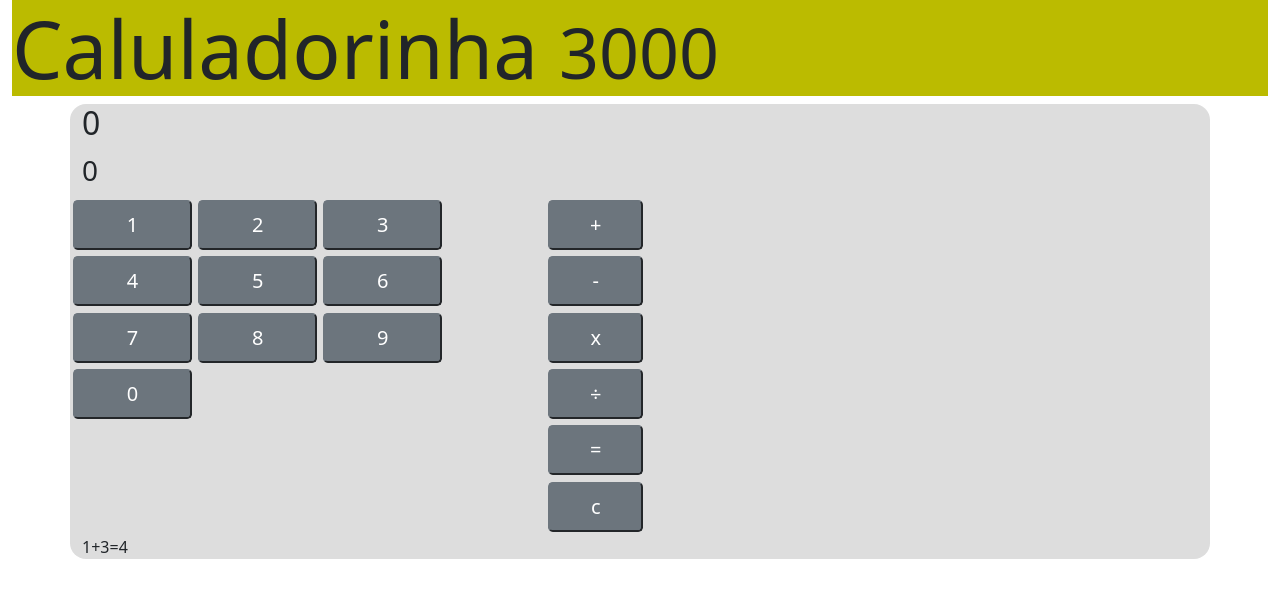
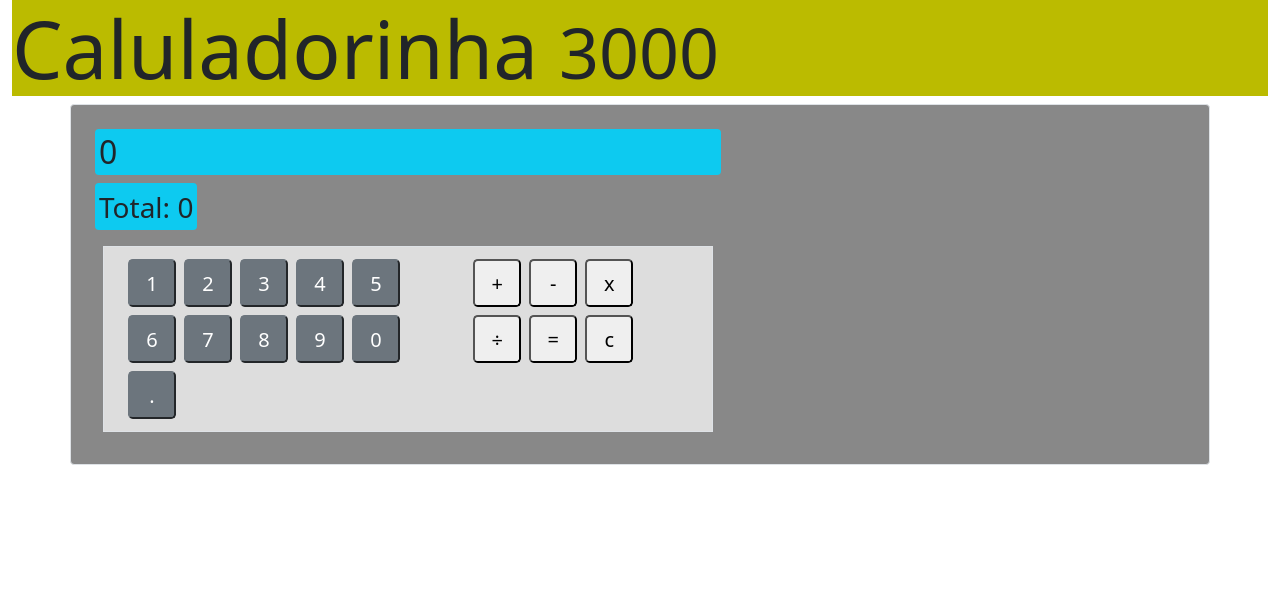
Before and after one commit to EricConceicao/estudos-react, a React (Vite) app in the folder calculadora/: page / in a window 1280 px wide. Shown: the top 598 px of the page. Built offline with nearby package versions, Linux system fonts and the light colour scheme.

Commit message:
implementing styles and list with results

```diff
--- a/calculadora/index.html
+++ b/calculadora/index.html
@@ -11,13 +11,28 @@
     integrity="sha384-EVSTQN3/azprG1Anm3QDgpJLIm9Nao0Yz1ztcQTwFspd3yD65VohhpuuCOmLASjC" crossorigin="anonymous">
 
     <style type="text/css">
+      #calc-buttons-container {
+        background-color: #ddd;
+      }
+
       #calc-container {
-        background-color: #ddd;
-        border-radius: 1rem;
+        background-color: #888;
       }
-      #calc-button {
-        margin: .2rem;
+
+      #calc-buttons {
+        width: 2.4em;
+        height: 2.4em;
       }
+
+      #calc-list {
+        overflow-y: auto;
+        max-height: 22em;
+      }
+
+      .h2 {
+        display: inline-block;
+      }
+
       header {
         background-color: #bbbb00;
 
--- a/calculadora/src/App.jsx
+++ b/calculadora/src/App.jsx
@@ -1,4 +1,5 @@
 import { useState } from 'react';
+import { nanoid } from 'nanoid';
 
 import CalcButton from './components/CalcButton.jsx';
 import CalcList from './components/CalcList.jsx';
@@ -16,6 +17,8 @@ function App() {
 
   // Usado como uma "memória". soma[1], subtração[2], multiplicação[3], divisão[4].
   const [controller, setController] = useState(0);
+
+  const [listItems, setListItems] = useState([]);
 
   // Função que pega à entrada do usuário como argumento, e à exibe no painel. E caso o valor seja umas das operações
   // ele irá alternar o controller para à chamada do handleOperation().
@@ -53,13 +56,12 @@ function App() {
       case '÷':
         newController = 4;
         setCounter(counter + 2);
-
         break;
 
+      // Este case não tem 'break' para que ocorra um 'clear' da calculadora depois disso.
       case '=':
         newTotal = handleOperation(newController, newTotal, calcValues);
-        calcValues[counter + 2] = newTotal[counter];
-        addToList(calcValues);
+        addToList(calcValues, newTotal[counter]);
 
       case 'c':
         setPanelValue('0');
@@ -92,58 +94,90 @@ function App() {
     switch(newController) {
 
       case 1:
-        calc1 = parseInt(newTotal[counter - 2]);
-        calc2 = parseInt(calcValues[counter]);
+        calc1 = parseFloat(newTotal[counter - 2]);
+        calc2 = parseFloat(calcValues[counter]);
         newTotal[counter] = calc1 + calc2;
         break;
 
       case 2:
-        calc1 = parseInt(newTotal[counter - 2]);
-        calc2 = parseInt(calcValues[counter]);
+        calc1 = parseFloat(newTotal[counter - 2]);
+        calc2 = parseFloat(calcValues[counter]);
         newTotal[counter] = calc1 - calc2;
         break;
 
       case 3:
-        calc1 = parseInt(newTotal[counter - 2]);
-        calc2 = parseInt(calcValues[counter]);
+        calc1 = parseFloat(newTotal[counter - 2]);
+        calc2 = parseFloat(calcValues[counter]);
         newTotal[counter] = calc1 * calc2;
         break;
 
       case 4:
-        calc1 = parseInt(newTotal[counter - 2]);
-        calc2 = parseInt(calcValues[counter]);
+        calc1 = parseFloat(newTotal[counter - 2]);
+        calc2 = parseFloat(calcValues[counter]);
         newTotal[counter] = calc1 / calc2;
         break;
 
       default:
-        newTotal[counter] = parseInt(calcValues[counter]);
+        newTotal[counter] = parseFloat(calcValues[counter]);
         break;
     }
     return newTotal;
   }
 
-  function addToList() {
+  // Formata a operação para ser mostrada em uma lista.
+  function addToList(calcValues, total) {
+    let formated = ''
 
+    calcValues.map(index => {
+      formated += ' ' + index;
+    });
+    const item = { key: nanoid(), expression: formated, result: total.toString() }
+
+    setListItems([...listItems, item]);
+    console.log(listItems);
   }
 
+  // Iteração para criar os items de lista com os resultados salvo.
+  const calcList =listItems.map(item => {
+    const calcList = (
+        <CalcList
+          key={item.key}
+          expression={item.expression}
+          result={item.result} />
+      );
+
+    return calcList
+  });
+
+
+  /// Layout ///
   return (
     <div className="container-fluid">
       <header>
         <h1 className="display-1">Caluladorinha <small>3000</small></h1>
       </header>
 
-      <main className="container" id="calc-container">
-        <h2>{panelValue}</h2>
-        <h2>
-          <small>
-            {typeof total[counter] === 'undefined' ? total[counter -2] : total[counter]}
-          </small>
-        </h2>
+      <main className="container p-4 border rounded" id="calc-container">
+        <div className="row">
+          <div className="col-sm-7">
+            <h2 className="bg-info rounded p-1">{panelValue}</h2>
 
-        <CalcButton onClick={operation} />
+            <h2 className="bg-info rounded p-1 h2">
+              <small>
+                Total: {typeof total[counter] === 'undefined' ? total[counter -2] : total[counter]}
+              </small>
+            </h2>
 
-        <CalcList addToList={addToList}/>
+            <CalcButton onClick={operation} />
+          </div>
 
+          <div className="col-sm-5">
+            <ul id="calc-list" className='list-unstyled list-group'>
+              {calcList}
+            </ul>
+          </div>
+
+        </div>
       </main>
     </div>
   );
--- a/calculadora/src/components/CalcButton.jsx
+++ b/calculadora/src/components/CalcButton.jsx
@@ -15,6 +15,7 @@ function CalcButton(props) {
 		{ label: '8', value: 8 },
 		{ label: '9', value: 9 },
 		{ label: '0', value: 0 },
+		{ label: '.', value: '.'}
 	];
 
 	const OPERATION_VALUES = [
@@ -33,10 +34,10 @@ function CalcButton(props) {
 	const Buttons = BUTTON_VALUES.map((button) => {
 	  	const buttons = (
 		  	<button
-		  	id="calc-button"
+		  	id="calc-buttons"
 		  	key={button.label}
 		  	onClick={() => {props.onClick(button.value)}}
-		  	className="col-sm-3 btn-lg btn-secondary">
+		  	className="col btn-lg btn-secondary m-1">
 		  		{button.label}
 		  	</button>
 		  );
@@ -47,10 +48,10 @@ function CalcButton(props) {
   	const Ops = OPERATION_VALUES.map((button) => {
 	  	const buttons = (
 		  	<button
-		  	id="calc-button"
+		  	id="calc-buttons"
 		  	key={button.label}
 		  	onClick={() => {props.onClick(button.value)}}
-		  	className="btn-lg btn-secondary">
+		  	className="btn-lg btn-white m-1">
 		  		{button.label}
 		  	</button>
 		  );
@@ -60,17 +61,13 @@ function CalcButton(props) {
 
   	// Layout que será renderizado //
 	return (
-		<div className="row">
-			<div className="col-sm-5">
-				<div className="row">
-					{Buttons}
-				</div>
+		<div id="calc-buttons-container" className="row m-2 border p-2 ">
+			<div className="col-sm-7">
+				{Buttons}
 			</div>
 
-	        <div className="col-sm-1">
-	        	<div className="row">
-	        		{Ops}
-	       		</div>
+	        <div className="col-sm">
+	        	{Ops}
 	       	</div>
         </div>
 	);
--- a/calculadora/src/components/CalcList.jsx
+++ b/calculadora/src/components/CalcList.jsx
@@ -1,14 +1,12 @@
 import {useState} from 'react';
 
 function CalcList(props) {
-	const [list, setList] = useState([]);
-	const newItem = ['1','+','3','=','4'];
-
 
 	return (
-		<ul className='list-unstyled'>
-			<li>{newItem}</li>
-		</ul>
+		<li className="list-group-item my-1">
+			{props.expression}
+			<strong>{props.result}</strong>
+		</li>
 	);
 }
 
```
